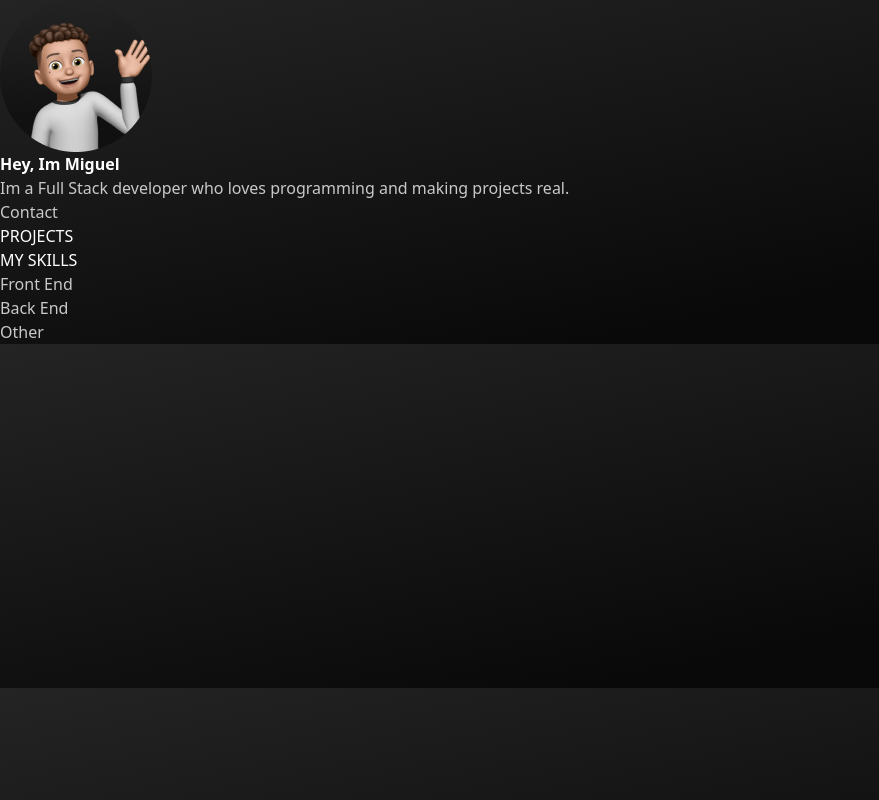
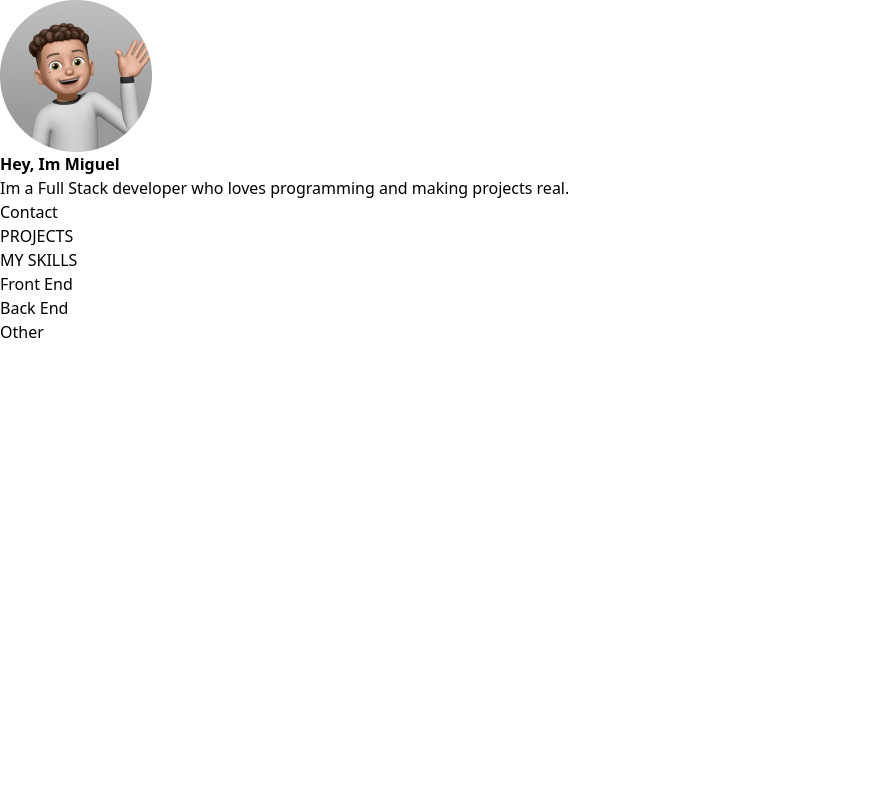
Before and after one commit to KaruzG/portfolioTailwind, a React (Vite) app: page / in a window 1280 px wide. Shown: the whole page, without its empty margins (0-879 px from the left). Built offline with nearby package versions, Linux system fonts and the light colour scheme.

Commit message:
Tailwind local colors

```diff
--- a/src/App.tsx
+++ b/src/App.tsx
@@ -3,7 +3,7 @@ import reactLogo from './assets/react.svg'
 import viteLogo from '/vite.svg' */
 import LandingSection from './components/LandingSection';
 import MySkillsSection from './components/MySkillsSection';
-import NavBar from './components/NavBar';
+/* import NavBar from './components/NavBar'; */
 import ProjectsSection from './components/ProjectsSection';
 
 function App() {
--- a/src/index.css
+++ b/src/index.css
@@ -1,21 +1,3 @@
 @tailwind base;
 @tailwind components;
 @tailwind utilities;
-
-:root {
-  --white: #FFFFFF;
-  --white-2: #C9C9C9;
-  --green: #00A933;
-
-  --text-green-gradient: linear-gradient(100deg, #00A933 27.58%, #004314 78.16%);
-  --bg-gradient: linear-gradient(168deg, #242424 0%, #090909 76.5%);
-}
-
-html {
-  background: var(--bg-gradient);
-  color: var(--white-2);
-}
-
-h1, h2, h3 {
-  color: var(--white);
-}
--- a/tailwind.config.js
+++ b/tailwind.config.js
@@ -2,7 +2,14 @@
 export default {
   content: ["./index.html", "./src/**/*.{js,ts,jsx,tsx}"],
   theme: {
-    extend: {},
+    extend: {
+      colors: {
+        primary: '',
+        secondary: '#C9C9C9',
+        accent: '#00A933',
+        titleWhite: '#FFFFFF',
+      }
+    },
   },
   plugins: [],
 }
```
